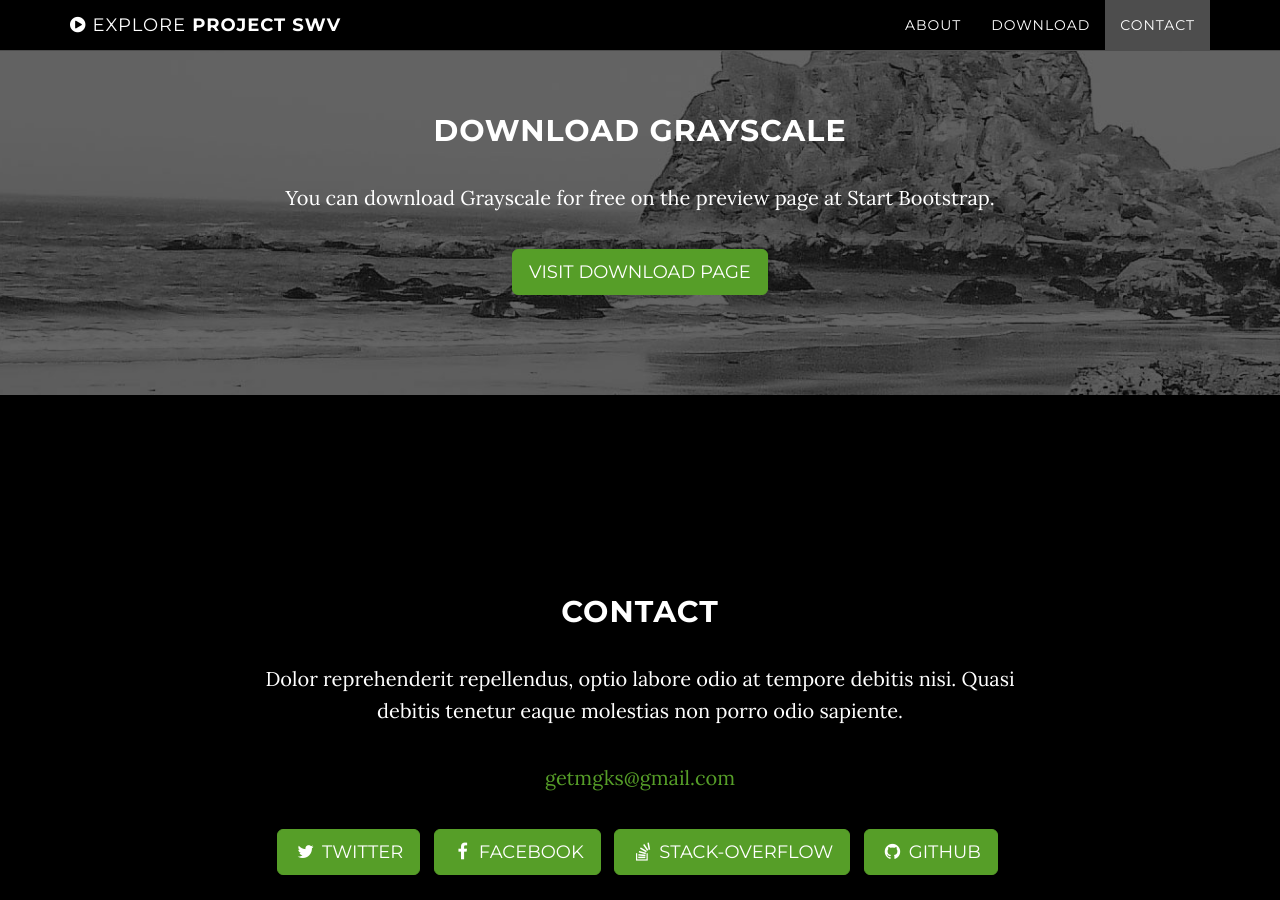
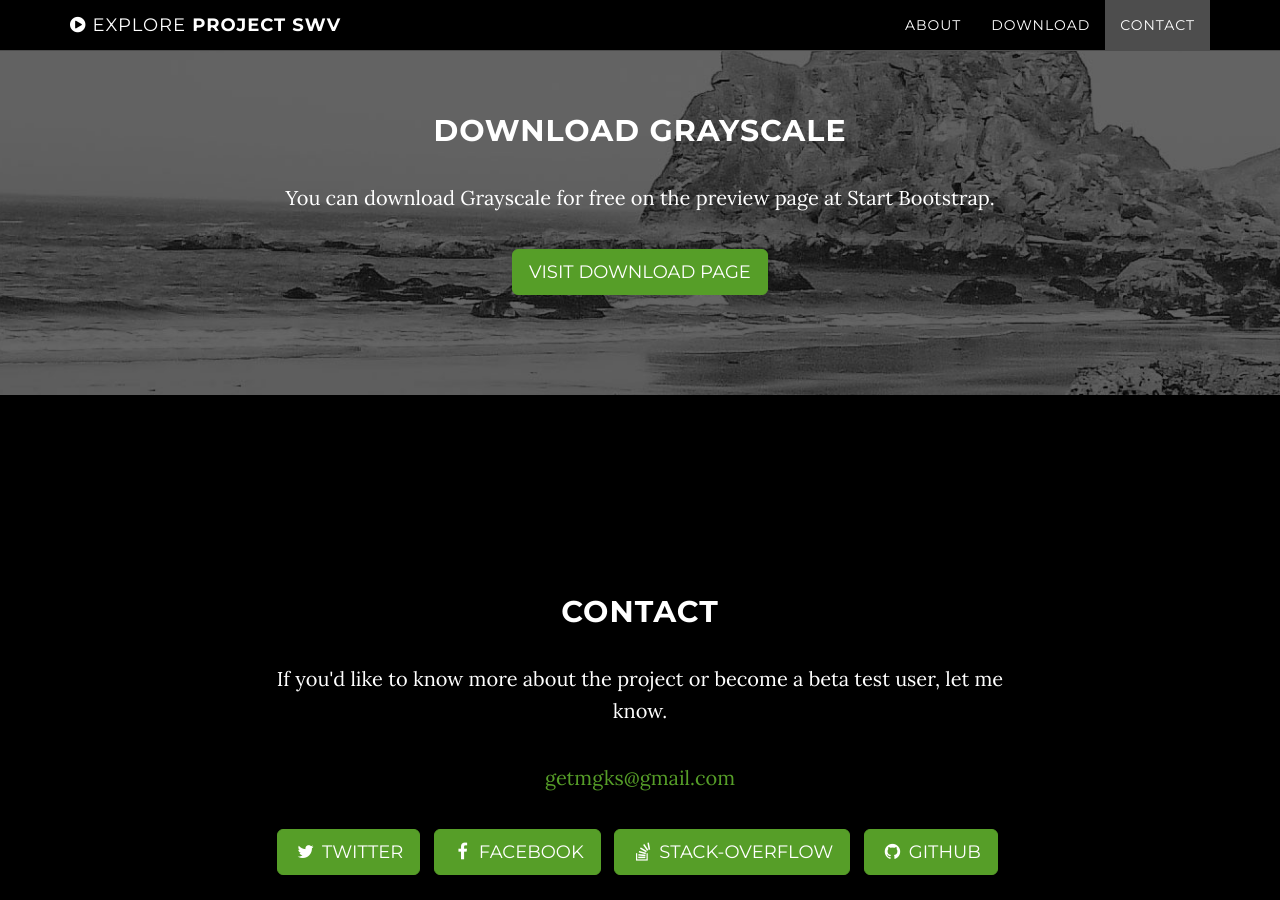
Before and after one commit to mgks/Android-SmartWebView, a Jekyll site: the page built from docs/index.html, in a window 1280 px wide and 900 px high, scrolled down 1779 px. Built offline with Jekyll 4.4.1, drawn with Linux system fonts in a browser that asks for light colours.

Commit message:
updated contact

```diff
--- a/docs/_includes/contact.html
+++ b/docs/_includes/contact.html
@@ -3,7 +3,7 @@
         <div class="row">
             <div class="col-lg-8 col-lg-offset-2">
                 <h2>Contact</h2>
-                <p>Dolor reprehenderit repellendus, optio labore odio at tempore debitis nisi. Quasi debitis tenetur eaque molestias non porro odio sapiente.</p>
+                <p>If you'd like to know more about the project or become a beta test user, let me know.</p>
                 <p><a href="mailto:{{ site.email }}">{{ site.email }}</a>
                 </p>
                 <ul class="list-inline banner-social-buttons">
```
